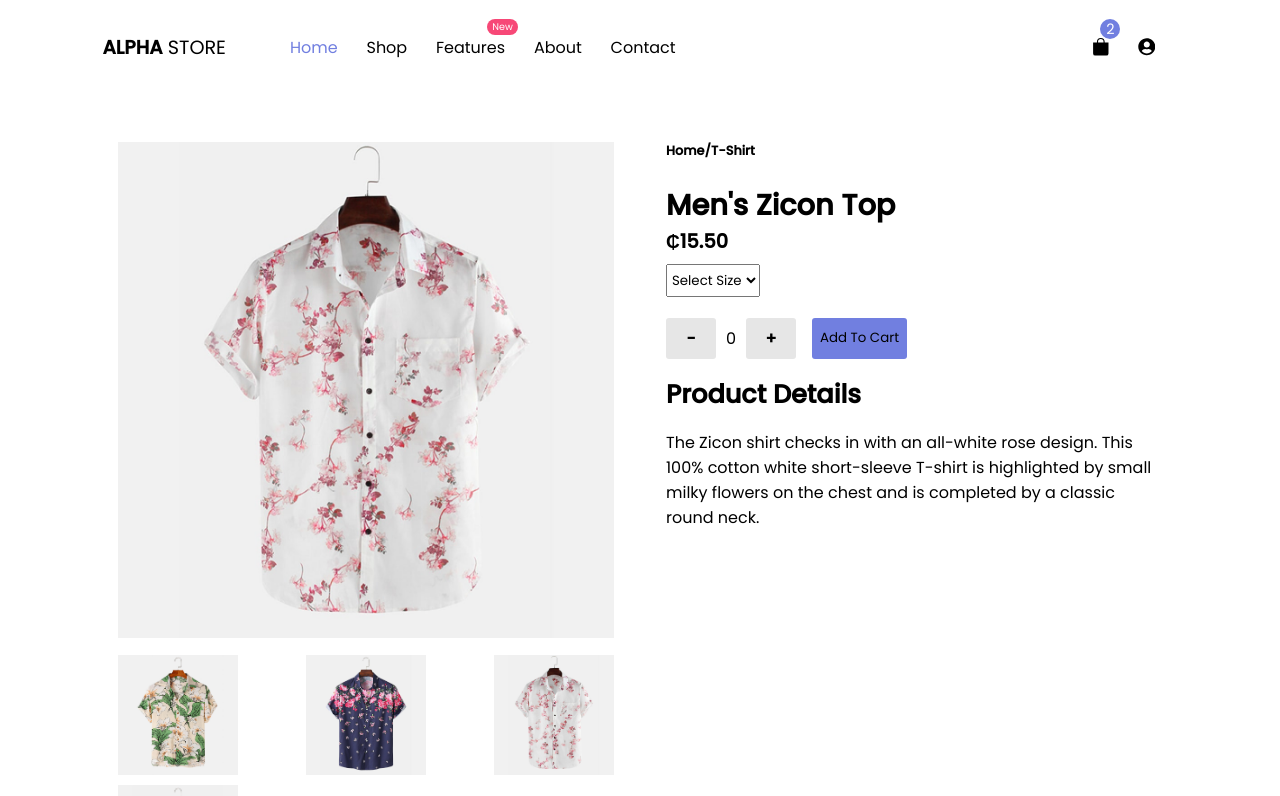
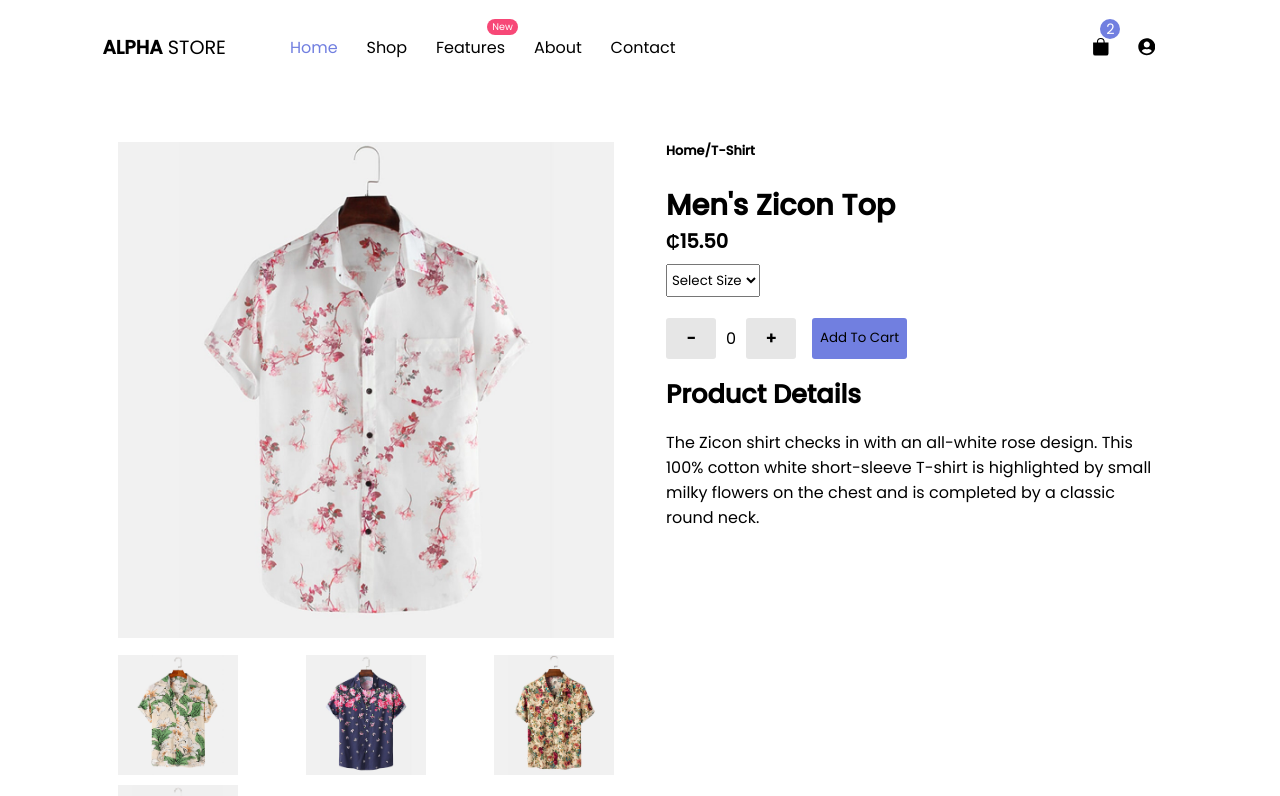
Before and after one commit to Ernest99/react-shop-project, a React (Create React App) app: page /feature in a window 1280 px wide. Shown: the top 796 px of the page. Built offline with nearby package versions, Linux system fonts and the light colour scheme; a web font is replaced by a local one.

Commit message:
making changes

```diff
--- a/src/components/Feature.jsx
+++ b/src/components/Feature.jsx
@@ -7,6 +7,7 @@ import Footer from '../components/Footer'
 import fImg2 from '../components/assets/f2.jpg'
 import fImg5 from '../components/assets/f5.jpg'
 import fImg1 from '../components/assets/f1.jpg'
+import fImg3 from '../components/assets/f3.jpg'
 
 const Feature = () => {
   const [counter, setCounter] = useState(0)
@@ -22,7 +23,7 @@ const Feature = () => {
             <div className="gallery">
               <img src={fImg2} alt="" />
               <img src={fImg5} alt="" />
-              <img src={fImage} alt="" />
+              <img src={fImg3} alt="" />
               <img src={fImg1} alt="" />
             </div>
           </div>
--- a/src/components/Login.jsx
+++ b/src/components/Login.jsx
@@ -1,5 +1,5 @@
 import React from 'react'
-import { Link } from 'react-router-dom'
+
 import Nav from './Nav'
 import './login.css'
 import Footer from './Footer'
@@ -11,7 +11,7 @@ const Login = () => {
 <div className="login_container">
     <form action="#">
         <div className="logo login_logo">
-            <Link to='/' className='Logo'><span>ALPHA</span> STORE</Link>
+           <h4 className='Logo'>Come On In</h4>
         </div>
         <div className="input_field">
             <label>Email</label>
--- a/src/components/feature.css
+++ b/src/components/feature.css
@@ -23,6 +23,12 @@
 .gallery img{
     width: 100%;
     max-width: 120px;
+    transition: .3s ease;
+    cursor: pointer;
+}
+.gallery img:hover{
+    border: 2px solid var(--color-primary);
+    transition: .3s ease;
 }
 .f_right h4{
 font-size: .8rem;
@@ -57,6 +63,7 @@ select{
     border: none;
     border-radius: 3px;
     outline: none;
+    cursor: pointer;
 
 }
 h2.product_details{
```
